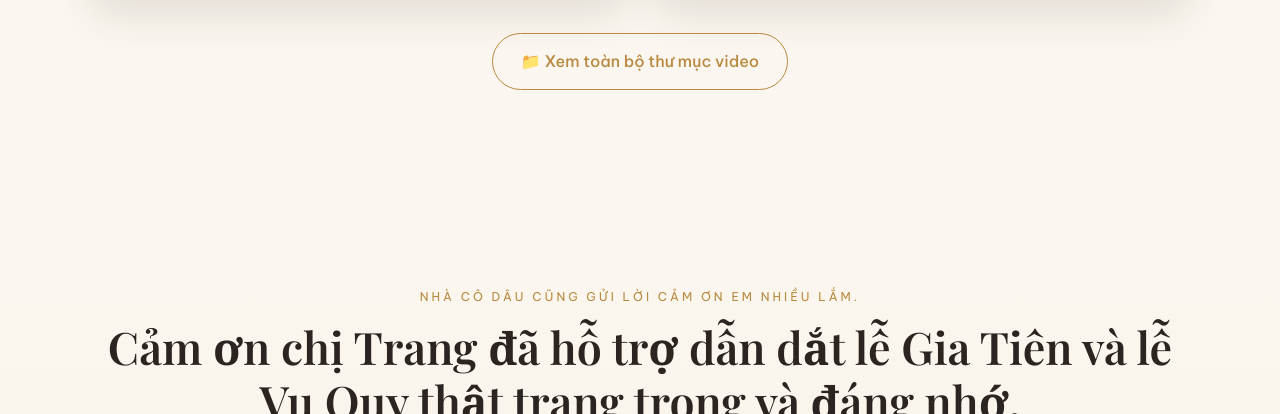
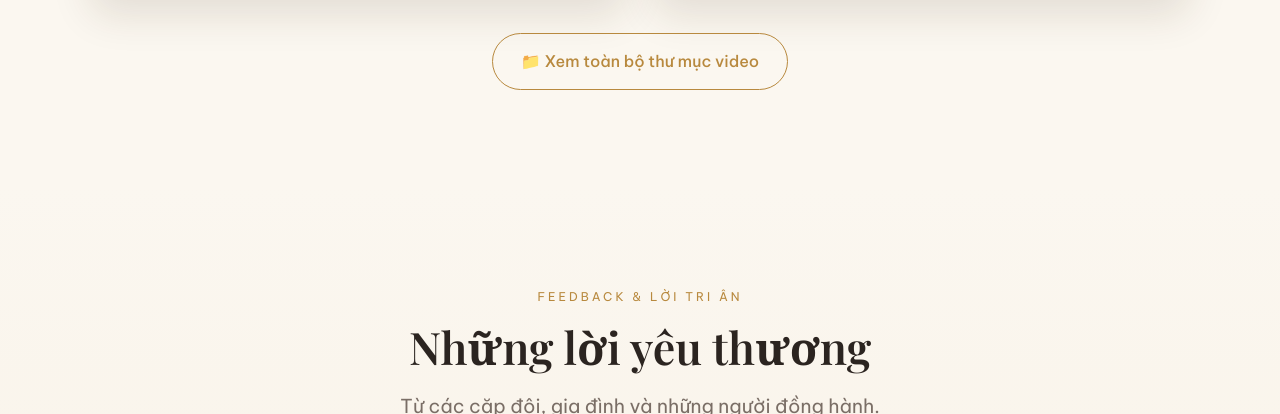
Before and after one commit to trang123464/MC-Event-Wedding, a plain HTML site: page wedding/index.html in a window 1280 px wide. Shown: the part 11586-12000 px from the top of the page. Drawn offline with nearby package versions, Linux system fonts and the light colour scheme; a web font is replaced by a local one.

Commit message:
Correct all wedding testimonial language arrays and attribution

```diff
--- a/wedding/index.html
+++ b/wedding/index.html
@@ -522,10 +522,10 @@
         </div>
       </article>
       <article class="review-card reveal">
-        <img class="review-photo" src="../images/review-2.jpg" alt="Lời cảm ơn từ Wedding Planner" loading="lazy">
+        <img class="review-photo" src="../images/review-2.jpg" alt="Lời cảm ơn từ WEDDING PLANNER" loading="lazy">
         <div class="review-copy">
           <p>Cảm ơn chị Trang đã hỗ trợ dẫn dắt lễ Gia Tiên và lễ Vu Quy thật trang trọng và đáng nhớ.</p>
-          <span>— Wedding Planner</span>
+          <span>— WEDDING PLANNER</span>
         </div>
       </article>
       <article class="review-card reveal">
@@ -584,7 +584,7 @@ const I18N = {
   gallery:["Khoảnh khắc","Những lễ cưới đã đi qua","Mỗi bộ ảnh là một câu chuyện riêng, một phong cách riêng.","Intimate Wedding HCM · Simon & Chika","Một lễ cưới tinh tế, nơi ba nền văn hoá Anh – Nhật – Trung hòa quyện nhẹ nhàng trong từng khoảnh khắc.","Tiệc cưới thân mật · Yuta & Thy","Bí mật tạo thử thách đặc biệt cho chú rể, kết thúc là chú rể dùng giọng hát để rước cô dâu. Một bữa tiệc đủ “ấm và yêu”.","Duy & Natsuki・ Hồ Chí Minh","Intimate Wedding HCM với không khí ấm áp, trang trọng và rất nhiều nụ cười.","Game Party","Phần lễ trang trọng, phần party rộn ràng – trọn vẹn hai nền văn hoá.","Ballroom Wedding · Đà Nẵng","Không gian vỏn vẹn 25 khách, tuy nhiên rất ấm áp – cùng nhau chơi game, trọn vẹn buổi tiệc thân mật.","Lễ Gia Tiên & Tiệc cưới · Koto & Mỹ Ngọc · Long An","Tiệc diễn ra tại tư gia nhà gái, phần lễ rất trang trọng, phần game chơi hết mình.","Lễ Gia Tiên & Tiệc cưới · Thu & Yusuke · HCM","Giữa Sài Gòn nhộn nhịp, chỉ 6 bàn thân thương – đủ để mọi nụ cười, lời chúc và niềm hạnh phúc được lan tỏa trọn vẹn."],
   services:["Dịch vụ","Một lễ cưới, nhiều phong cách","Mỗi cặp đôi là một câu chuyện riêng. Trang tùy biến kịch bản <span class=\"keep-together\">theo đúng mong muốn</span> của hai bạn.","Tiệc cưới Du lịch & Vows","Trao lời yêu thương giữa những miền cảm xúc","Từ lễ thề nguyện bên biển đến không gian riêng tư giữa thiên nhiên, mỗi khoảnh khắc đều được dẫn dắt tinh tế, để tình yêu được kể theo cách riêng của hai bạn.","Tiệc cưới Sang trọng","Thanh lịch trong từng khoảnh khắc","Dẫn dắt nghi thức, kết nối câu chuyện tình yêu và lan tỏa cảm xúc trong không gian tiệc cưới sang trọng, chỉn chu và đầy dấu ấn.","Lễ Gia Tiên Truyền thống","Trọn vẹn nghi lễ – Vẹn nguyên giá trị","Tinh tế kết nối hai gia đình, điều phối từng nghi thức theo phong tục, trình tự và giờ lành, gìn giữ nét đẹp truyền thống trong ngày trọng đại.","MC Song ngữ Việt – Nhật – Anh","Kết nối đa ngôn ngữ – Giao thoa văn hóa","Dẫn dắt tự nhiên bằng nhiều ngôn ngữ, giúp mỗi vị khách đều cảm nhận được sự gần gũi, thấu hiểu và trọn vẹn ý nghĩa của buổi lễ.","Gameshow & After Party","Gắn kết niềm vui – Thăng hoa cảm xúc","Những hoạt động tương tác duyên dáng, gameshow sáng tạo và không khí sôi động, biến mỗi buổi tiệc thành một hành trình đáng nhớ.","Kịch bản Cá nhân hóa","Câu chuyện riêng – Dấu ấn riêng","Lắng nghe câu chuyện của hai bạn, chắt lọc những chi tiết ý nghĩa và viết nên lời dẫn mang dấu ấn cá nhân, chạm đến cảm xúc của những người thân yêu."],
   videos:["Video dẫn","Nghe Trang dẫn trực tiếp","Video thực tế từ các lễ cưới, nghi thức, gameshow và tiệc thân mật. Bạn có thể phát trực tiếp ngay trên trang.","📁 Xem toàn bộ thư mục video"],
-  reviews:["Nhà cô dâu cũng gửi lời cảm ơn em nhiều lắm.","Cảm ơn chị Trang đã hỗ trợ dẫn dắt lễ Gia Tiên và lễ Vu Quy thật trang trọng và đáng nhớ.","May là nay có em, vừa chuẩn giờ mong muốn nên rất tuyệt vời.","Cảm ơn chị đã đồng hành và góp phần giúp cho ngày trọng đại của vợ chồng em diễn ra thật trọn vẹn. Dù quá trình tổ chức có những thứ chưa khớp với ý mẹ vì mẹ em hơi khó tính, nhưng chị vẫn giúp cho mọi thứ diễn ra thật chỉn chu và ý nghĩa.","Chị thấy Trang dẫn rất tốt, từ đầu lúc làm việc với em tới giờ mọi thứ em làm rất chỉn chu. Chị rất thích giọng dẫn của em, truyền cảm, sâu sắc.","Feedback của mọi người là quá tuyệt vời luôn. may nhờ T cho chạy chương trình trước để biết cách đi lại, chứ không bị bối rối nhiều thứ.","— Đạt & Chihiro","— WEDDING PLANNER","— Thư & Yusuke","— Gia đình cô dâu","— Thiện & Taishi","— Duy & Chihiro"],
+  reviews:["FEEDBACK & LỜI TRI ÂN","Những lời yêu thương","Từ các cặp đôi, gia đình và những người đồng hành.","Nhà cô dâu cũng gửi lời cảm ơn em nhiều lắm.","Cảm ơn chị Trang đã hỗ trợ dẫn dắt lễ Gia Tiên và lễ Vu Quy thật trang trọng và đáng nhớ.","May là nay có em, vừa chuẩn giờ mong muốn nên rất tuyệt vời.","Cảm ơn chị đã đồng hành và góp phần giúp cho ngày trọng đại của vợ chồng em diễn ra thật trọn vẹn. Dù quá trình tổ chức có những thứ chưa khớp với ý mẹ vì mẹ em hơi khó tính, nhưng chị vẫn giúp cho mọi thứ diễn ra thật chỉn chu và ý nghĩa.","Chị thấy Trang dẫn rất tốt, từ đầu lúc làm việc với em tới giờ mọi thứ em làm rất chỉn chu. Chị rất thích giọng dẫn của em, truyền cảm, sâu sắc.","Feedback của mọi người là quá tuyệt vời luôn. may nhờ T cho chạy chương trình trước để biết cách đi lại, chứ không bị bối rối nhiều thứ.","— Đạt & Chihiro","— WEDDING PLANNER","— Thư & Yusuke","— Gia đình cô dâu","— Thiện & Taishi","— Duy & Chihiro"],
   footer:"© {year} MC Xuân Trang · Wedding MC Việt – Nhật – Anh",
   videosTitles:["Love Story","Lễ Gia Tiên – Lễ Ăn Hỏi – Game K&N","Game cưới siêu vui · Wedding Thien × Taishi","Lời chào cho tiệc thân mật","Thử thách cô dâu dành cho chú rể","After Party – Xuân ♥ Tsuyoshi’s Wedding"],
   videosDescs:["Câu chuyện tình yêu · Wedding film","Nghi thức truyền thống và khoảnh khắc tương tác","Không khí vui tươi và kết nối hai gia đình","Lời dẫn mở đầu tiệc thân mật","Gameshow tương tác trong tiệc cưới","Khoảnh khắc tiệc tối và after party"],
@@ -598,7 +598,7 @@ const I18N = {
   gallery:["ウェディングの思い出","これまでに担当した結婚式","一つひとつのアルバムに、それぞれの物語とスタイルがあります。","Intimate Wedding HCM · Simon & Chika","イギリス・日本・中国の文化が自然に溶け合う、洗練されたウェディング。","アットホームなウェディング · Yuta & Thy","新郎へのサプライズチャレンジと歌の演出。温かさと愛情に包まれたパーティー。","Duy & Natsuki・ ホーチミン","温かく、落ち着いた雰囲気とたくさんの笑顔に包まれた結婚式。","Game Party","厳かな伝統儀式から賑やかなパーティーまで、二つの文化をつなぐ一日。","ボールルームウェディング · ダナン","ゲストはわずか25名。ゲームを楽しみながら過ごす、親密で温かなパーティー。","家族式・披露宴 · Koto & Mỹ Ngọc · Long An","新婦のご実家で行われた伝統的な儀式と、ゲスト全員で楽しむゲーム。","家族式・披露宴 · Thu & Yusuke · HCM","賑やかなホーチミンで、親しい6卓を囲み、笑顔と祝福を分かち合う一日。"],
   services:["サービス","おふたりらしい、さまざまなウェディング","おふたりのご希望に合わせて、進行や台本を丁寧にカスタマイズします。","リゾートウェディング・誓いのセレモニー","心に残る愛の言葉を、特別な景色とともに","海辺での誓いのセレモニーから自然に囲まれたプライベートな空間まで、一つひとつの瞬間を丁寧に演出し、おふたりらしい愛の物語を届けます。","上質で華やかなウェディング","すべての瞬間に、洗練された美しさを","セレモニーの進行やおふたりの物語を通して、上質で細部まで行き届いた空間に感動を広げます。","伝統的な家族式","大切な儀式を丁寧に、受け継がれる伝統とともに","両家を心を込めてつなぎ、風習や順序、吉祥の時間を大切にしながら、伝統の美しさを守ります。","ベトナム語・日本語・英語MC","多言語でつなぎ、文化をひとつに","複数の言語で自然に進行し、すべてのゲストに親しみや理解、式の意味を感じていただけるようお手伝いします。","ゲーム・アフターパーティー","楽しさをつなぎ、感動を最高潮に","心地よい参加型企画やオリジナルゲームで、笑顔あふれる忘れられないひとときをつくります。","オーダーメイド台本","おふたりだけの物語、おふたりだけの演出","おふたりのお話を伺い、大切なエピソードを丁寧に選び、ゲストの心に届くオリジナルの言葉を紡ぎます。"],
   videos:["司会動画","Trangの司会を動画でご覧ください","結婚式、伝統儀式、ゲーム、アットホームなパーティーでの実際の司会映像です。ページ上で再生できます。","📁 動画フォルダをすべて見る"],
-  reviews:["新婦のご家族からも、心よりありがとうとの言葉をいただきました。","家族式と結婚式を、格式高く思い出深いものに進行してくださり、ありがとうございました。","希望していた時間どおりに進行していただき、本当に良かったです。今日Trangさんがいてくれて助かりました。","大切な一日を最後まで丁寧に支えてくださり、ありがとうございました。準備の中で難しいこともありましたが、心を込めて進行してくださり、すべてが素晴らしい思い出になりました。","最初のお打ち合わせから当日まで、とても丁寧に対応してくれました。声も心に響き、素晴らしい司会でした。","皆さんからの feedback は本当に素晴らしかったです。Trangさんに事前に進行を通してもらい、動き方を確認できていたので、当日戸惑わずに済みました。","— Đạt & Chihiro","— WEDDING PLANNER","— Thư & Yusuke","— 新婦のご家族","— Thiện & Taishi","— Duy & Chihiro"],
+  reviews:["FEEDBACK & 感謝のメッセージ","心に届いた、あたたかい言葉","新郎新婦、ご家族、そして一緒に式をつくる皆さまから。","新婦のご家族からも、心よりありがとうとの言葉をいただきました。","家族式と結婚式を、格式高く思い出深いものに進行してくださり、ありがとうございました。","希望していた時間どおりに進行していただき、本当に良かったです。今日Trangさんがいてくれて助かりました。","大切な一日を最後まで丁寧に支えてくださり、ありがとうございました。準備の中で難しいこともありましたが、心を込めて進行してくださり、すべてが素晴らしい思い出になりました。","最初のお打ち合わせから当日まで、とても丁寧に対応してくれました。声も心に響き、素晴らしい司会でした。","皆さんからの feedback は本当に素晴らしかったです。Trangさんに事前に進行を通してもらい、動き方を確認できていたので、当日戸惑わずに済みました。","— Đạt & Chihiro","— WEDDING PLANNER","— Thư & Yusuke","— 新婦のご家族","— Thiện & Taishi","— Duy & Chihiro"],
   footer:"© {year} MC Xuân Trang · ベトナム語・日本語・英語 ウェディングMC",
   videosTitles:["Love Story","家族式・婚約式・ゲーム K&N","ウェディングゲーム · Thiện × Taishi","アットホームなパーティーのご挨拶","新婦から新郎へのチャレンジ","アフターパーティー · Xuân ♥ Tsuyoshi"],
   videosDescs:["おふたりの愛の物語 · Wedding Film","伝統儀式とゲスト参加のひととき","笑顔あふれる、ご家族をつなぐゲーム","アットホームなパーティーのオープニングMC","披露宴での参加型ゲーム","夜のパーティーとアフターパーティーの様子"],
@@ -612,7 +612,7 @@ const I18N = {
   gallery:["Wedding moments","Celebrations we have shared","Every album holds a story and a style of its own.","Intimate Wedding HCM · Simon & Chika","An elegant celebration where British, Japanese and Chinese cultures came together naturally.","Intimate Wedding · Yuta & Thy","A surprise challenge for the groom, ending with a song to welcome the bride. A celebration full of warmth and love.","Duy & Natsuki・ Ho Chi Minh City","A warm and heartfelt celebration filled with meaningful moments and smiles.","Game Party","A heartfelt traditional ceremony followed by a lively party, bringing two cultures together.","Ballroom Wedding · Da Nang","Just 25 guests, sharing games and a warm, intimate celebration.","Traditional Ceremony & Reception · Koto & Mỹ Ngọc · Long An","Hosted at the bride’s family home, with a meaningful ceremony and lively games.","Traditional Ceremony & Reception · Thu & Yusuke · HCMC","In bustling Saigon, six intimate tables made room for every smile, blessing and happy moment."],
   services:["Services","One wedding, many possibilities","Every couple has a unique story. Trang tailors the hosting script to your wishes.","Destination Wedding & Vows","Love stories told in unforgettable settings","From seaside vows to intimate celebrations surrounded by nature, every moment is thoughtfully hosted to tell your story in your own way.","Elegant Wedding Reception","Elegance in every moment","Guiding each ceremony and sharing your love story with warmth in a refined, beautifully curated setting.","Traditional Vietnamese Ceremony","Honoring every ritual and tradition","Bringing two families together with care, following meaningful customs, ceremony order and auspicious timing.","Vietnamese · Japanese · English MC","Connecting languages, bringing cultures together","Natural multilingual hosting helps every guest feel included, understood and connected to the meaning of the celebration.","Games & After Party","Shared laughter, unforgettable energy","Thoughtful interactions, creative games and a lively atmosphere turn the celebration into a memorable experience.","Personalized Script","Your story, your signature","Listening to your story, selecting meaningful details and crafting personal words that touch the hearts of your loved ones."],
   videos:["Hosting videos","Hear Trang host","Real moments from weddings, traditional ceremonies, games and intimate receptions. Play the videos right here on the page.","📁 View the full video folder"],
-  reviews:["The bride’s family also asked me to pass on their heartfelt thanks.","Thank you, Trang, for hosting the Gia Tien and Vu Quy ceremonies with such grace and care, making them truly memorable.","Everything ran exactly on schedule as we had hoped. We were so glad to have you with us.","Thank you for being part of our special day and helping everything feel thoughtful and complete. Even when some details were challenging, you guided the celebration with care and made it meaningful.","Trang was wonderful from our very first conversation through the wedding day. Her voice is expressive, warm and heartfelt.","Everyone’s feedback was wonderful. I’m glad Trang had us run through the program beforehand so we knew where to go; otherwise, we would have been quite confused.","— Đạt & Chihiro","— WEDDING PLANNER","— Thư & Yusuke","— Bride’s family","— Thiện & Taishi","— Duy & Chihiro"],
+  reviews:["FEEDBACK & WORDS OF THANKS","Heartfelt words","Messages from couples, families and wedding partners.","The bride’s family also asked me to pass on their heartfelt thanks.","Thank you, Trang, for hosting the Gia Tien and Vu Quy ceremonies with such grace and care, making them truly memorable.","Everything ran exactly on schedule as we had hoped. We were so glad to have you with us.","Thank you for being part of our special day and helping everything feel thoughtful and complete. Even when some details were challenging, you guided the celebration with care and made it meaningful.","Trang was wonderful from our very first conversation through the wedding day. Her voice is expressive, warm and heartfelt.","Everyone’s feedback was wonderful. I’m glad Trang had us run through the program beforehand so we knew where to go; otherwise, we would have been quite confused.","— Đạt & Chihiro","— WEDDING PLANNER","— Thư & Yusuke","— Bride’s family","— Thiện & Taishi","— Duy & Chihiro"],
   footer:"© {year} MC Xuân Trang · Vietnamese – Japanese – English Wedding MC",
   videosTitles:["Love Story","Traditional Ceremony · Engagement · K&N Games","Fun Wedding Games · Thiện × Taishi","Welcome Speech for an Intimate Reception","Bride’s Challenge for the Groom","After Party – Xuân ♥ Tsuyoshi’s Wedding"],
   videosDescs:["A couple’s love story · Wedding film","Traditional rituals and interactive moments","Fun games bringing two families together","Opening words for an intimate celebration","Interactive wedding reception game","Evening celebration and after-party moments"],
```
